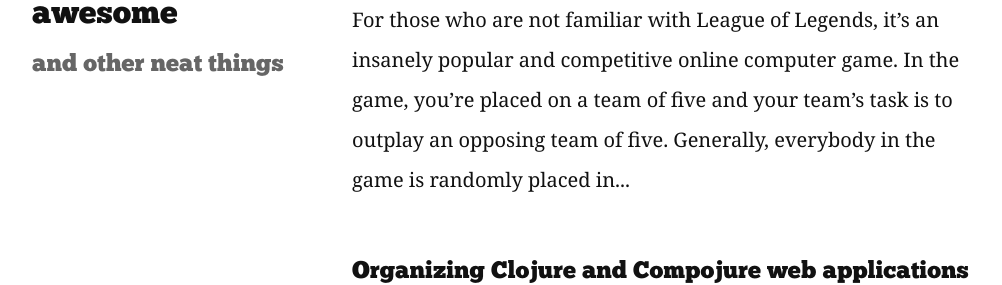
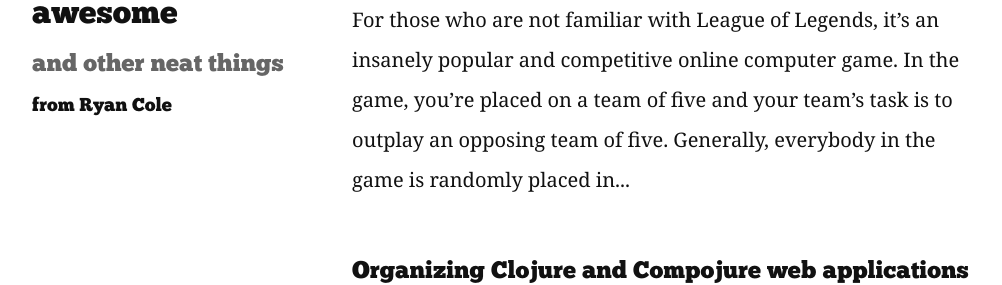
Before and after one commit to ryancole/ryancole.github.com, a Jekyll site: the page built from index.html, in a window 1280 px wide. Shown: the part 253-538 px from the top of the page, without its empty margins (138-1140 px from the left). Built offline with Jekyll 4.4.1, drawn with Linux system fonts in a browser that asks for light colours.

Commit message:
add my name, i guess

```diff
--- a/_layouts/default.html
+++ b/_layouts/default.html
@@ -45,6 +45,7 @@
           <a href="/"><div id="my-face"></div></a>
           <h1>Real-time, cloud-enabled blog of awesome</h1>
           <h2>and other neat things</h2>
+          <h3>from Ryan Cole</h3>
         </div>
         <div class="span8 right-side">
           {{ content }}
```
